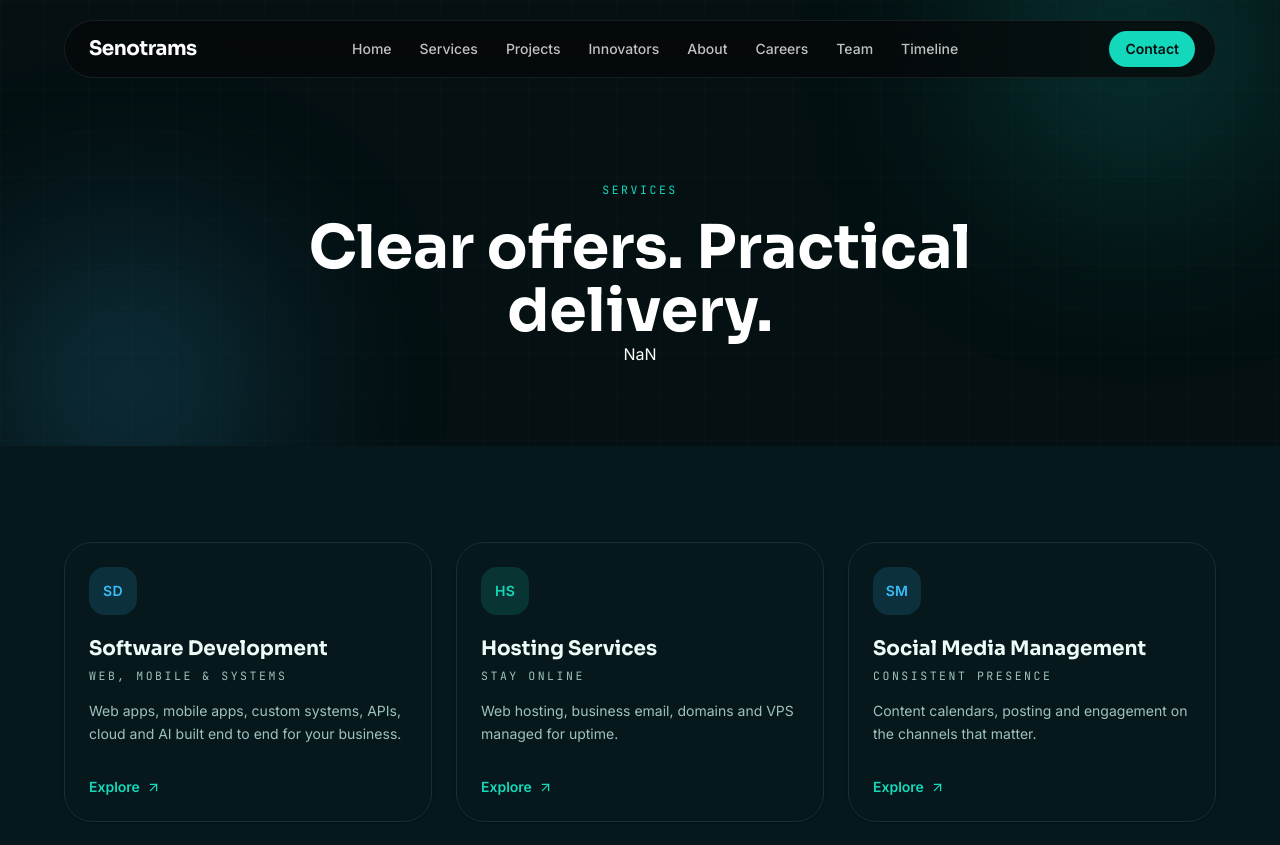
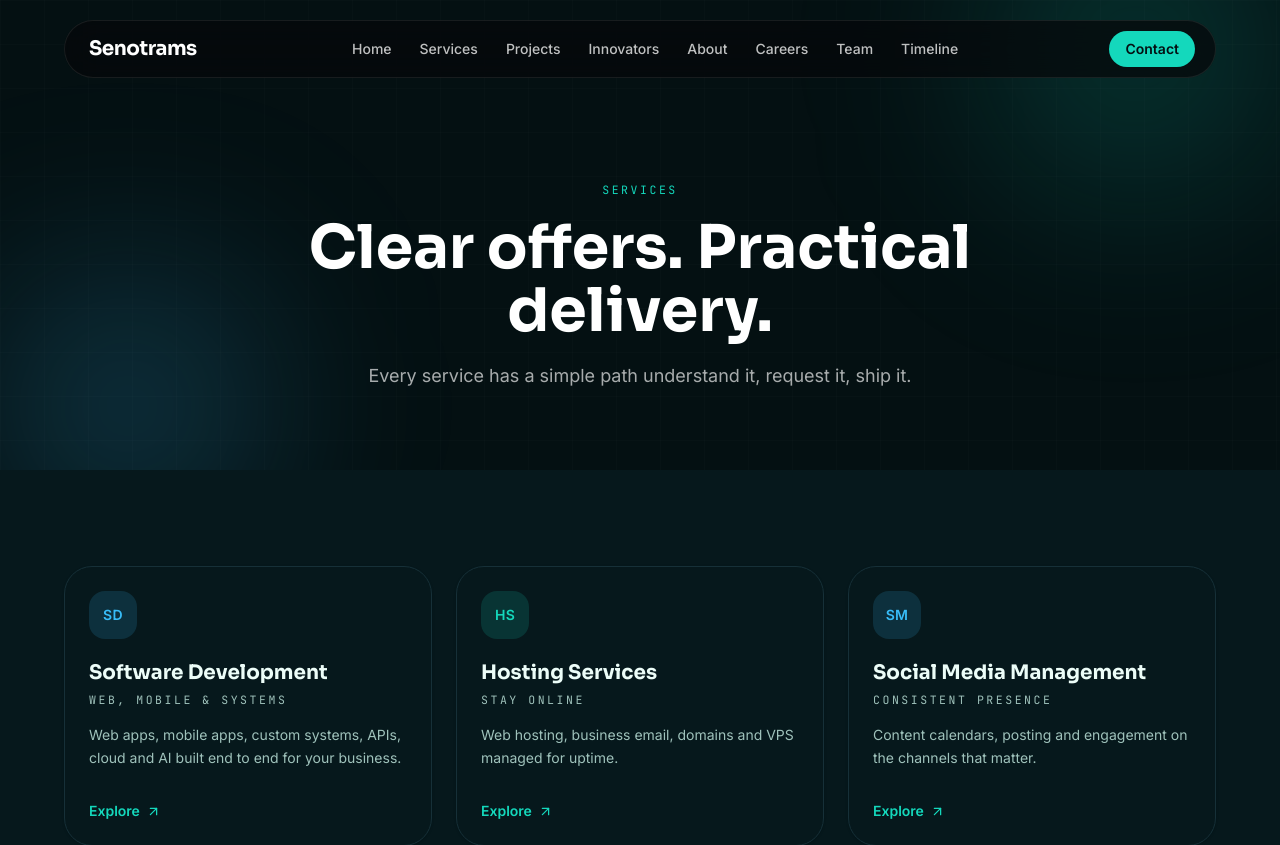
Before and after one commit to benrich09/senotrams, a Next.js app: page /services in a window 1280 px wide. Shown: the top 845 px of the page. Built offline with nearby package versions, Linux system fonts and the light colour scheme.

Commit message:
fix nan error

```diff
--- a/components/PageHero.tsx
+++ b/components/PageHero.tsx
@@ -16,7 +16,7 @@ export default function PageHero({ eyebrow, title, description }: PageHeroProps)
         <h1 className="mt-4 font-display text-4xl font-bold leading-[1.05] sm:text-5xl md:text-6xl">
           {title}
         </h1>
-        {description && (-
+        {description && (
           <p className="mx-auto mt-5 max-w-2xl text-base text-white/65 sm:text-lg">{description}</p>
         )}
       </div>
```
